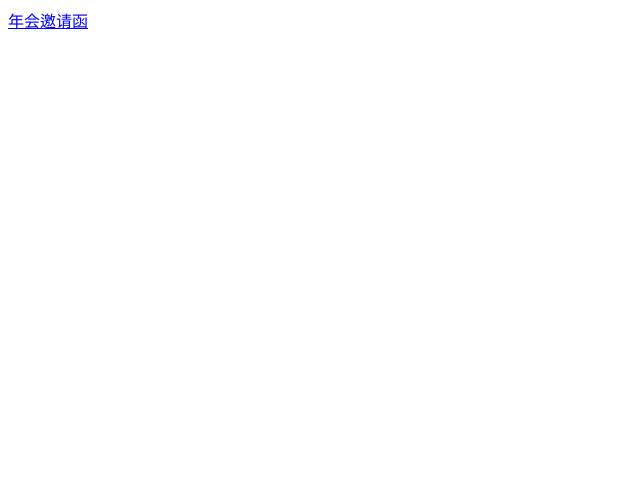
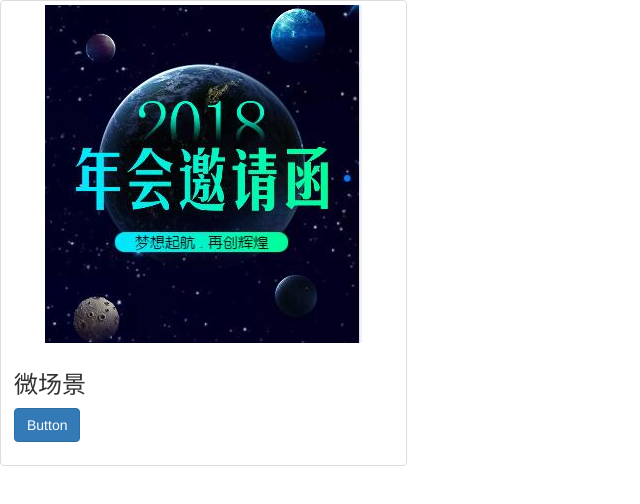
Before and after one commit to 1623984949/1623984949.github.io, a plain HTML site: page index.html in a window 1280 px wide. Shown: the whole page, without its empty margins (0-640 px from the left). Drawn offline with nearby package versions, Linux system fonts and the light colour scheme.

Commit message:
变好看了

```diff
--- a/index.html
+++ b/index.html
@@ -3,8 +3,24 @@
 <head>
     <meta charset="UTF-8">
     <title>微场景</title>
+    <meta name="viewport" content="width=device-width, initial-scale=1, minimum-scale=1, maximum-scale=1">
+    <link rel="stylesheet" href="https://cdn.bootcss.com/bootstrap/3.3.7/css/bootstrap.css">
 </head>
 <body>
- <a href="weichangjing/index.html" style="color: blue">年会邀请函</a>
+ <!--<a href="weichangjing/index.html" style="color: blue">年会邀请函</a>-->
+
+ <div class="row">
+     <div class="col-sm-6 col-md-4">
+         <div class="thumbnail">
+             <img src="img/1.jpg" alt="...">
+             <div class="caption">
+                 <h3>微场景</h3>
+                 <p><a href="weichangjing/index.html" target="_blank" class="btn btn-primary" role="button">Button</a></p>
+             </div>
+         </div>
+     </div>
+ </div>
+
+ <script src="https://cdn.bootcss.com/bootstrap/3.3.7/js/bootstrap.js"></script>
 </body>
 </html>
```
Also changed, not shown: img/1.jpg (added).
